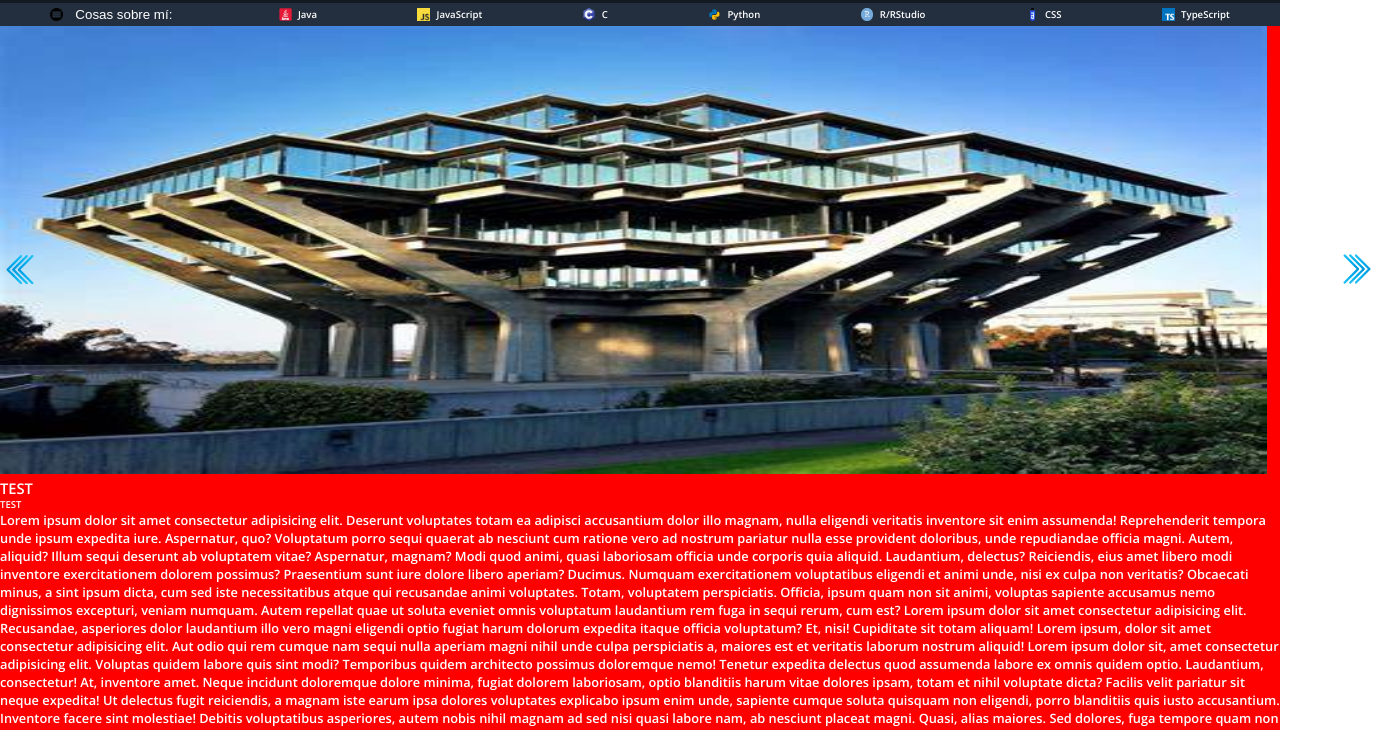
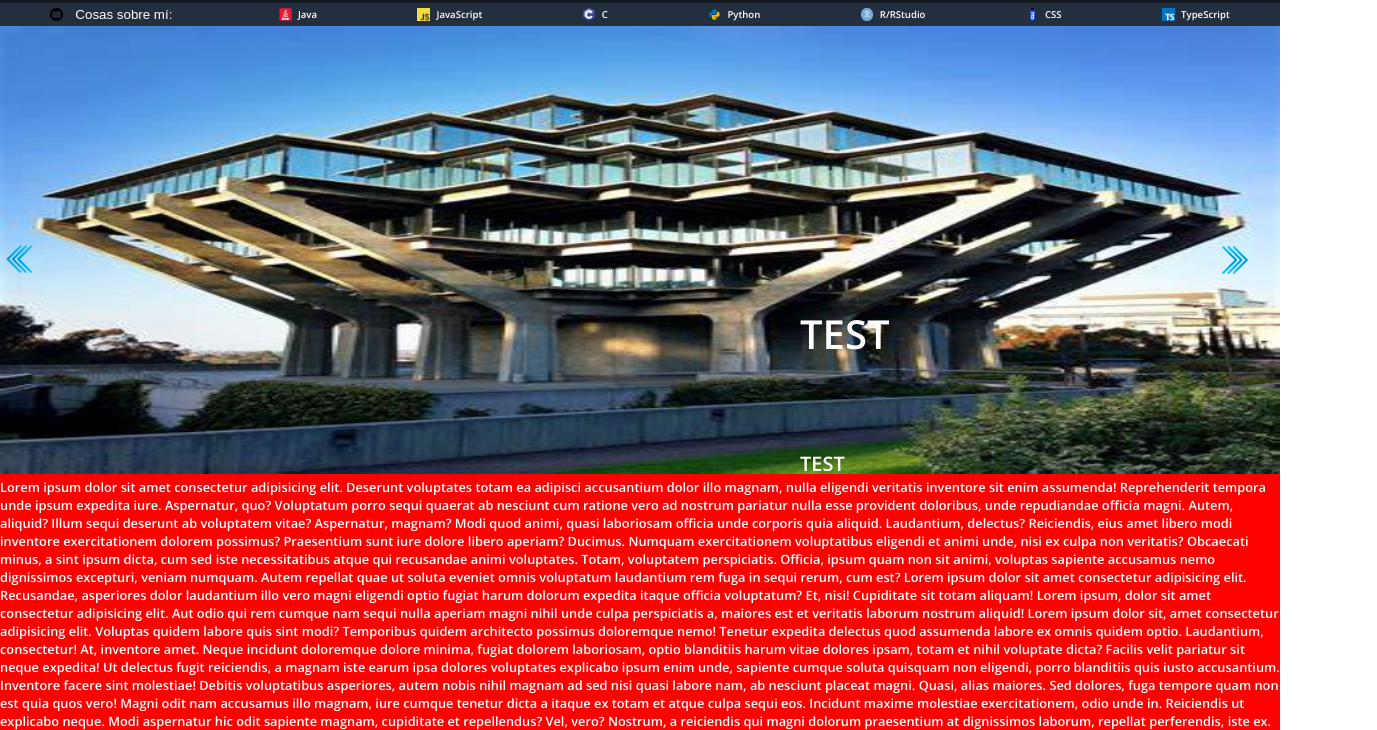
Before and after one commit to miKADOWork/ProyectoAmazon, a plain HTML site: page index.html in a window 1280 px wide. Shown: the part 78-808 px from the top of the page, 1377 px wide, since content can reach past the window. Drawn offline with nearby package versions, Linux system fonts and the light colour scheme.

Commit message:
solucionando fallos en el rescalado del tamaño

```diff
--- a/index.html
+++ b/index.html
@@ -308,13 +308,15 @@
                 <button class="move-btn previous"></button>
 
                 <article class="container-main container-main-principal">
-                    <img src ="./Imagenes/fotos-cv/professional_image_num_1.jpg" class="bg-container-main-principal" alt="Business is very serious">
                     <h3 class="cabezera-imagen-texto-main">
                         TEST
                     </h3>
                     <p class="contenido-imagen-texto-main">
                         TEST
                     </p>
+                    <img src ="./Imagenes/fotos-cv/professional_image_num_1.jpg" class="bg-container-main-principal" alt="Business is very serious">
+
+
                 </article>
 
                 <button class="move-btn next"></button>
--- a/style.css
+++ b/style.css
@@ -47,6 +47,7 @@ body{
     font-size: 1vi;
     margin:0;
     font-family: 'Open Sans', sans-serif;
+    min-width: fit-content;
 
     & header{
         margin:0;
@@ -71,6 +72,7 @@ body{
                 margin:0;
                 padding: 0;
                 z-index: 120;
+                min-width: fit-content;
 
                 & h3, h2, td, p{
                     padding: 2em;
@@ -407,10 +409,10 @@ body{
             & .move-btn{
                 position: absolute;
                 z-index: 100;
-                height:36.5em;
-                width: 3em;
+                height:36.5vi;
+                width: 3vi;
                 margin:0;
-                padding: 1em;
+                padding: 1vi;
                 background-color: transparent;
                 background-position: center;
                 background-repeat: no-repeat;
@@ -425,29 +427,37 @@ body{
             }
 
             & .next{
-                left: 100.25em;
+                left: 95vi;
             }
 
             & .container-main-principal{
-                min-width: 90em;
+                min-width: 100%;
                 padding: 1em;
                 padding: 0;
 
+                & .cabezera-imagen-texto-main{
+                    position: absolute;
+                    font-size: 40px;
+                    background-color: transparent;
+                    width: fit-content;
+                    top:30vi;
+                    left: 50rem;
+                }
+
+                & .contenido-imagen-texto-main{
+                    position: absolute;
+                    font-size: 20px;
+                    background-color: transparent;
+                    width: fit-content;
+                    top:33rem;
+                    left: 50rem;
+                }
 
                 & .bg-container-main-principal{
-                    width: 99em;
-                    height:35em;
+                    width:100%;
+                    height:35vi;
                     margin:0;
                     align-self: center;
-
-                    & .cabezera-imagen-texto-main{
-                        position: absolute;
-                    }
-
-                    & .contenido-imagen-texto-main{
-                        position: absolute;
-                    }
-
                 }
 
             }
```
